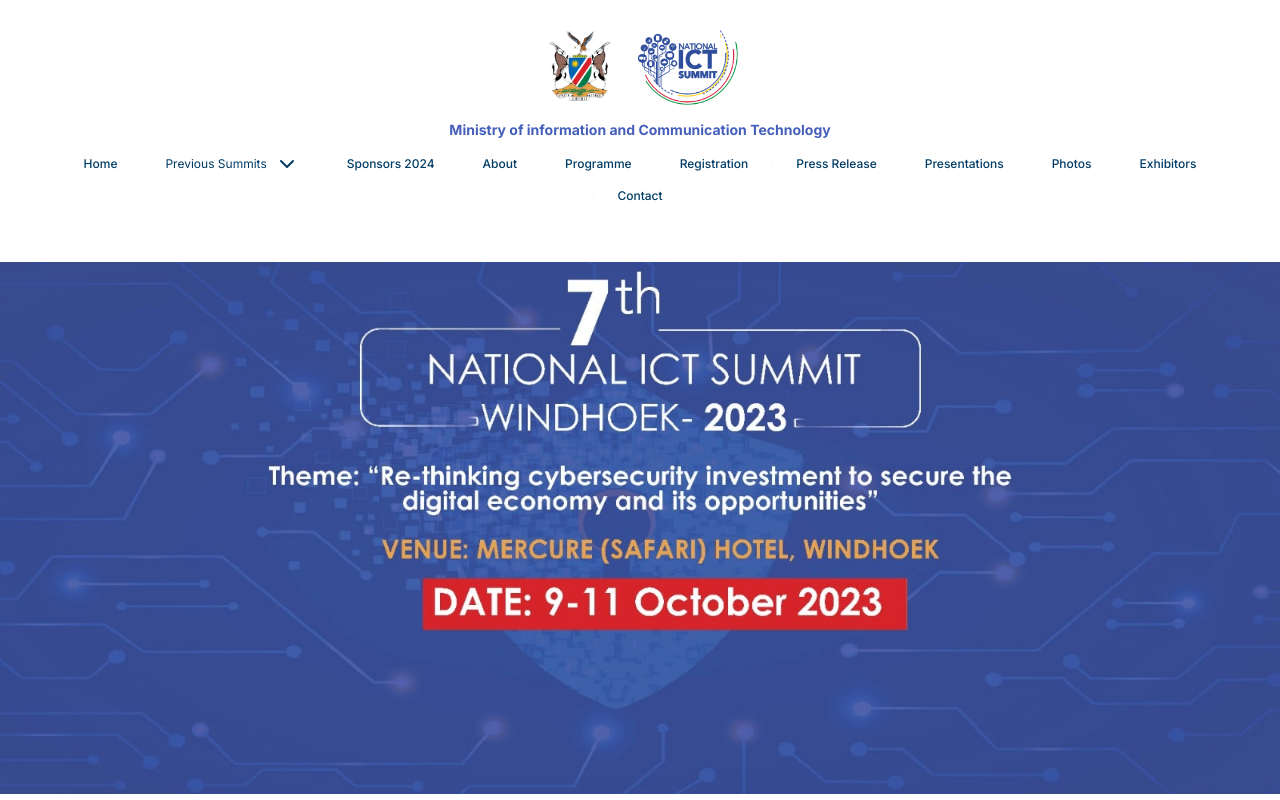
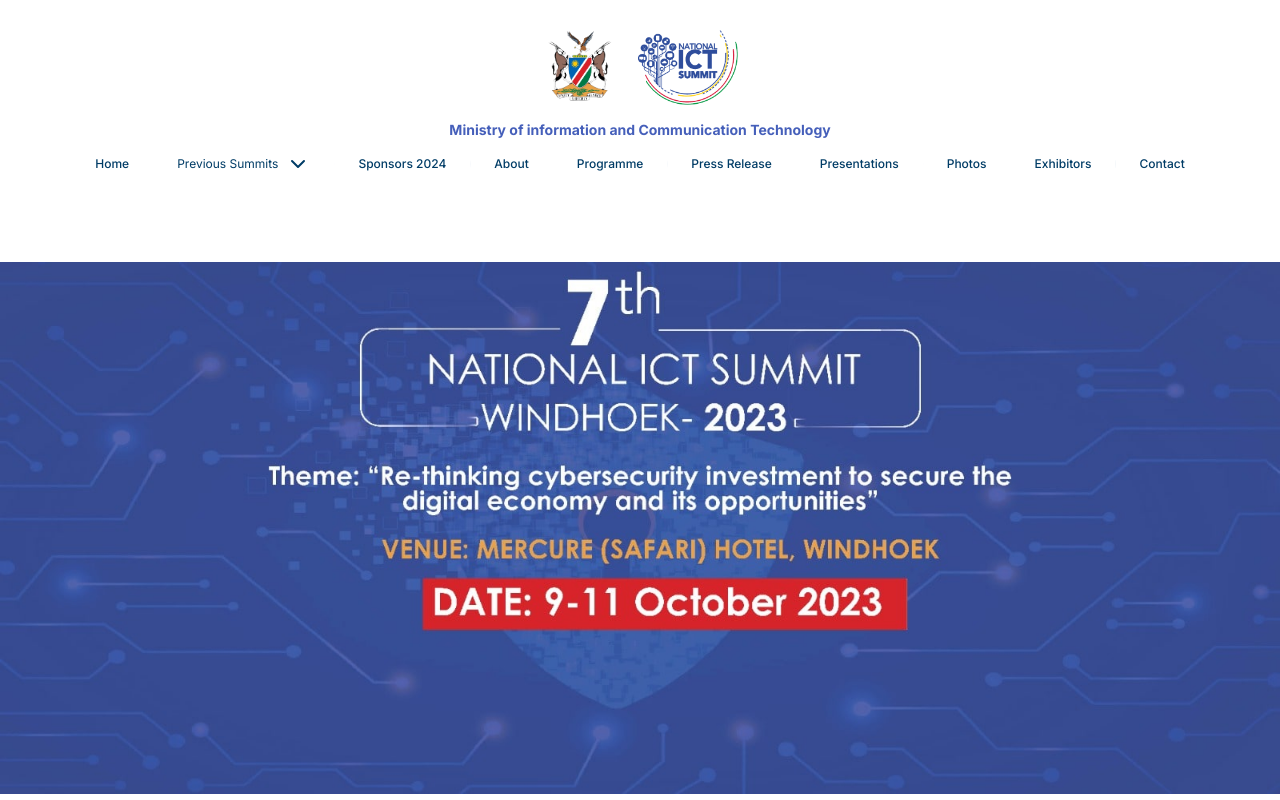
Before and after one commit to bi-dynamics/ict-summit-8, a Next.js app: page /ict-summit-2023 in a window 1280 px wide. Shown: the top 800 px of the page. Built offline with nearby package versions, Linux system fonts and the light colour scheme.

Commit message:
Remove reigstration form

```diff
--- a/src/app/page.tsx
+++ b/src/app/page.tsx
@@ -275,7 +275,7 @@ export default function Home() {
           </Link>
         </div>
       </section>
-      <RegForm />
+      {/* <RegForm /> */}
       {/* PRESS RELEASE */}
       <section
         id="press-release"
--- a/src/app/ui/nav.tsx
+++ b/src/app/ui/nav.tsx
@@ -47,7 +47,7 @@ export default function Nav() {
     { name: "Sponsors 2024", href: "sponsors2024" },
     { name: "About", href: "about" },
     { name: "Programme", href: "programme" },
-    { name: "Registration", href: "registration" },
+    // { name: "Registration", href: "registration" },
     { name: "Press Release", href: "press-release" },
     { name: "Presentations", href: "presentations" },
     { name: "Photos", href: "photo-gallery" },
```
